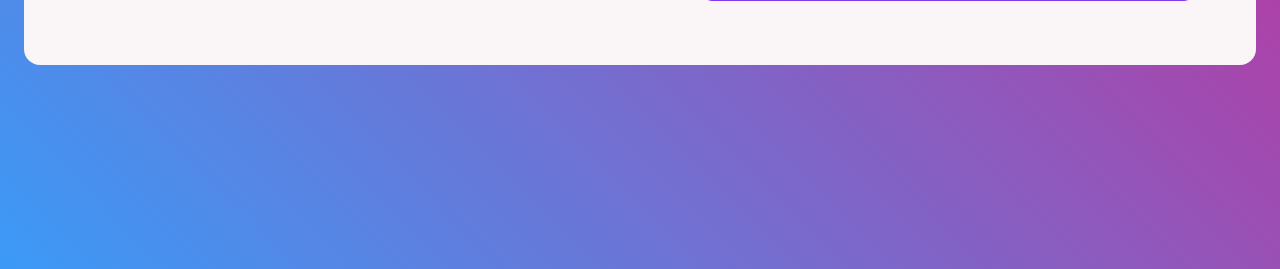
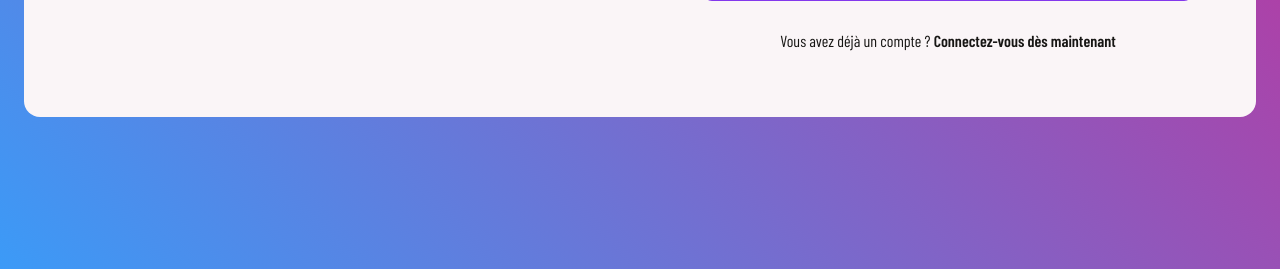
Before and after one commit to ValbionGroup/Comus-Party, a PHP site: template src/templates/signUp.twig in a window 1280 px wide. Shown: the part 555-824 px from the top of the page. Run offline with PHP 8.4, Linux system fonts and the light colour scheme; the template is opened without the code that fills it, so the values that code supplies are empty; style sheets or scripts are compiled from the project's sources; some libraries are stand-ins or nearby versions.

Commit message:
:children_crossing: Ajout d'une redirection vers la page de connexion sur la page d'inscription

```diff
--- a/src/templates/signUp.twig
+++ b/src/templates/signUp.twig
@@ -47,6 +47,11 @@
 
             <button type="submit" id="submitButton" class="w-full btn-primary">Valider</button>
         </form>
+
+        <div class="flex justify-center mt-7">
+            <a href="/login"
+               class="text-center justify dark:text-night-3 hover:underline transition-all ease-in-out">Vous avez déjà un compte ? <span class="font-semibold">Connectez-vous dès maintenant</span></a>
+        </div>
         {% if resultMessage %} <p>{{ resultMessage }}</p> {% endif %}
         {% if confirmationResult %} <p>{{ confirmationResult }}</p> {% endif %}
     </div>
```
